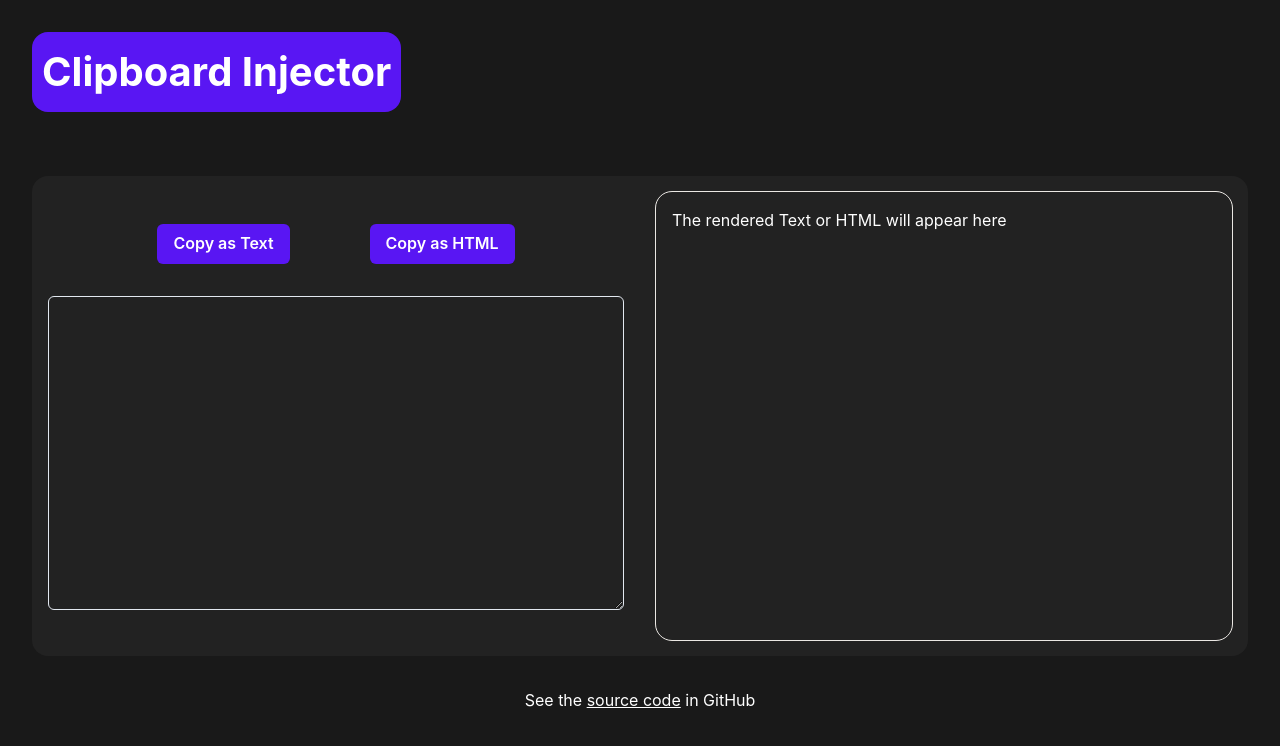
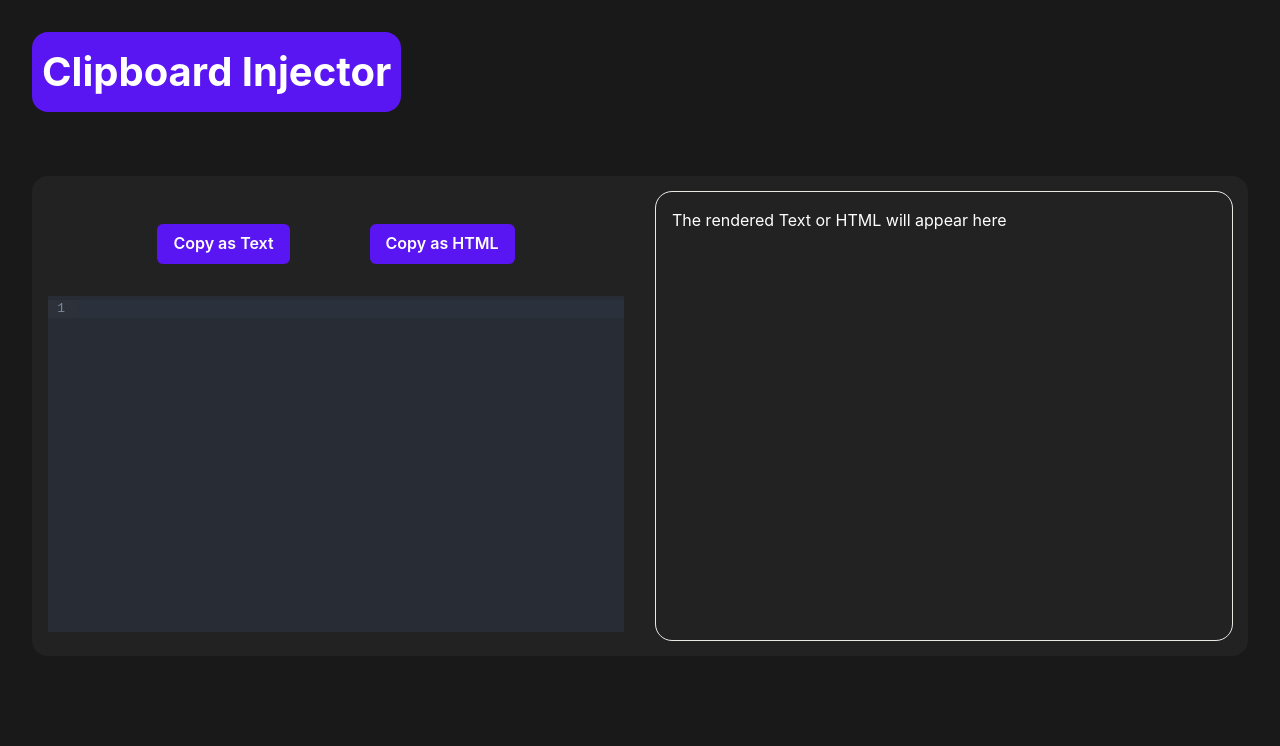
Before and after one commit to Alan-Rodz/clipboard-injector, a Next.js app: page / in a window 1280 px wide. Shown: the top 746 px of the page. Built offline with nearby package versions, Linux system fonts and the light colour scheme.

Commit message:
checkpoint

```diff
--- a/package.json
+++ b/package.json
@@ -10,12 +10,14 @@
   },
   "dependencies": {
     "@chakra-ui/react": "2.4.6",
+    "@codemirror/commands": "6.1.3",
     "@emotion/react": "11.10.5",
     "@emotion/styled": "11.10.5",
     "@next/font": "13.1.1",
     "@types/node": "18.11.18",
     "@types/react": "18.0.26",
     "@types/react-dom": "18.0.10",
+    "@uiw/react-codemirror": "4.19.5",
     "eslint": "8.31.0",
     "eslint-config-next": "13.1.1",
     "framer-motion": "8.1.3",
--- a/src/pages/index.tsx
+++ b/src/pages/index.tsx
@@ -1,12 +1,20 @@
-import { useBreakpointValue, useToast, Box, BoxProps, Button, ButtonProps, Center, Flex, Text, Textarea, Tooltip, TooltipProps } from '@chakra-ui/react';
+import { useBreakpointValue, useToast, Box, BoxProps, Button, ButtonProps, Center, Flex, Text, Tooltip, TooltipProps } from '@chakra-ui/react';
+import { historyField } from '@codemirror/commands';
+import CodeMirror from '@uiw/react-codemirror';
 import Head from 'next/head';
 import Link from 'next/link';
-import { useRef, useState, ChangeEventHandler } from 'react';
+import { useEffect, useRef, useState } from 'react';
 
 import { AppColors, HOVERABLE_CLASS } from '../constant';
 
 // ********************************************************************************
 // == Constant ====================================================================
+// -- CodeMirror ------------------------------------------------------------------
+const STATE_FIELDS = { history: historyField };
+const LOCAL_STORAGE_EDITOR_STATE_KEY = 'editorStateValue';
+const LOCAL_STORAGE_EDITOR_VALUE_KEY = 'editorStateValue';
+
+// -- UI --------------------------------------------------------------------------
 const TOAST_DURATION = 2500/*T&E*/;
 
 const buttonProps: Partial<ButtonProps> = {
@@ -35,17 +43,24 @@ const MainPage = () => {
   const outputDivRef = useRef<HTMLDivElement>(null/*default*/);
   const toast = useToast();
 
-  // -- State ---------------------------------------------------------------------
-  const [textAreaValue, setTextAreaValue] = useState('')
+  // -- State ----------------------------------------------------------------------
+  const [editorValue, setEditorValue] = useState(''/*default none*/);
+  const [editorState, setEditorState] = useState(''/*default none*/);
+
+  // -- Effect ---------------------------------------------------------------------
+  useEffect(() => {
+    const editorStateValue = localStorage.getItem(LOCAL_STORAGE_EDITOR_STATE_KEY);
+    const editorValue = localStorage.getItem(LOCAL_STORAGE_EDITOR_VALUE_KEY);
+
+    setEditorValue(editorValue || '');
+    setEditorState(editorStateValue ? JSON.parse(editorStateValue) : '');
+  }, []);
 
   // -- Handler -------------------------------------------------------------------
-  const handleTextAreaChange: ChangeEventHandler<HTMLTextAreaElement> = (event) =>
-    setTextAreaValue(event.target.value)
-
   const handleSetClipboard = (as: 'text' | 'html') => {
     const { current } = outputDivRef;
     if (!current) return/*not set yet*/;
-    if (!textAreaValue) {
+    if (!editorValue) {
       toast({ description: 'No value to copy', status: 'error', duration: TOAST_DURATION });
       return/*no value*/;
     } /* else -- value exists */
@@ -91,6 +106,8 @@ const MainPage = () => {
           <Flex
             backgroundColor={AppColors.BLACK_2}
             borderRadius='16px'
+            maxHeight='60%'
+            height='100%'
             flexDir={useBreakpointValue({ base: 'column', md: 'row' })}
             minHeight={useBreakpointValue({ base: '', md: '60vh' })}
           >
@@ -107,10 +124,21 @@ const MainPage = () => {
                   </Button>
                 </Tooltip>
               </Center>
-              <Textarea
-                value={textAreaValue}
-                onChange={handleTextAreaChange}
-                height='70%'/*T&E*/
+              <CodeMirror
+                value={editorValue}
+                initialState={editorState.length && JSON.parse(editorState) ? { json: editorState, fields: STATE_FIELDS } : undefined}
+                height='42vh'
+                maxHeight='42vh'
+                theme='dark'
+                autoFocus={true}
+                onChange={(value, viewUpdate) => {
+                  const state = viewUpdate.state.toJSON(STATE_FIELDS);
+                  setEditorValue(value);
+                  setEditorState(state);
+
+                  localStorage.setItem(LOCAL_STORAGE_EDITOR_STATE_KEY, JSON.stringify(state));
+                  localStorage.setItem(LOCAL_STORAGE_EDITOR_VALUE_KEY, value);
+                }}
               />
             </Box>
             <Box {...containerProps}>
@@ -121,14 +149,11 @@ const MainPage = () => {
                 outline={`1px solid ${AppColors.WHITE_2}`}
                 borderRadius='16px'
               >
-                <div ref={outputDivRef} style={{ all: 'revert'/*remove all styles*/ }} dangerouslySetInnerHTML={{ __html: textAreaValue.length ? textAreaValue : '<div>The rendered Text or HTML will appear here</div>' }} />
+                <div ref={outputDivRef} style={{ all: 'revert'/*remove all styles*/ }} dangerouslySetInnerHTML={{ __html: editorValue.length ? editorValue : '<div>The rendered Text or HTML will appear here</div>' }} />
               </Box>
             </Box>
           </Flex>
         </Box>
-        <Center>
-          <Text>See the <Link href='https://github.com/Alan-Rodz/clipboard-injector' style={{ textDecoration: 'underline' }}>source code</Link> in GitHub</Text>
-        </Center>
       </Box >
     </>
   )
```
Also changed, not shown: 1 other file (tests, documents, lock files or other folders).
